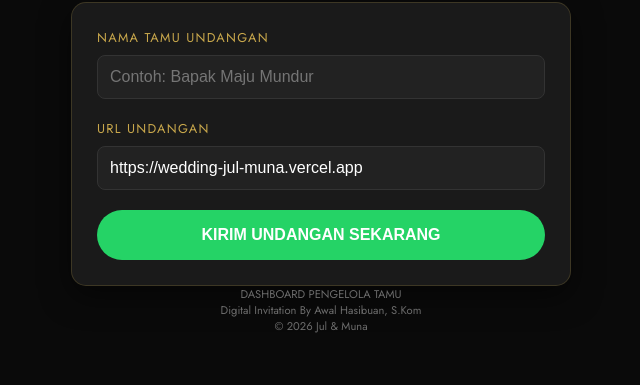
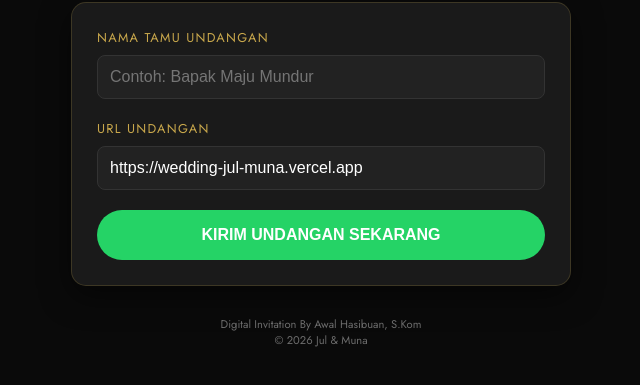
Before and after one commit to awalhs/wedding-jul-muna, a plain HTML site: page dashboard.html in a window 1280 px wide. Shown: the part 105-490 px from the top of the page, without its empty margins (319-959 px from the left). Drawn offline with Linux system fonts and the light colour scheme.

Commit message:
Update dashboard.html

```diff
--- a/dashboard.html
+++ b/dashboard.html
@@ -15,7 +15,7 @@
         input { width: 100%; padding: 12px; background: #222; border: 1px solid #333; color: white; border-radius: 8px; margin-bottom: 20px; box-sizing: border-box; font-size: 1rem; }
         .btn-wa { background: #25d366; color: white; padding: 16px; border-radius: 50px; border: none; width: 100%; cursor: pointer; font-weight: bold; text-transform: uppercase; font-size: 1rem; transition: 0.3s; }
         .btn-wa:hover { background: #20ba5a; transform: translateY(-2px); }
-        .footer { text-align: center; margin-top: 30 weddings; opacity: 0.4; font-size: 0.7rem; }
+        .footer { text-align: center; margin-top: 30px; opacity: 0.4; font-size: 0.7rem; }
     </style>
 </head>
 <body>
@@ -32,9 +32,7 @@
         <button class="btn-wa" onclick="sendWA()">Kirim Undangan Sekarang</button>
     </div>
     <div class="footer">
-        DASHBOARD PENGELOLA TAMU<br>
-        Digital Invitation By Awal Hasibuan, S.Kom<br>
-        © 2026 Jul & Muna
+        Digital Invitation By Awal Hasibuan, S.Kom<br>© 2026 Jul & Muna
     </div>
 </div>
 
@@ -48,14 +46,14 @@
             return;
         }
 
-        // 1. Bersihkan URL
+        // 1. Bersihkan URL dari slash di akhir
         if(base.endsWith('/')) base = base.slice(0,-1);
 
-        // 2. Buat link dengan tanda + agar BIRU UTUH (spasi otomatis jadi +)
+        // 2. Buat link dengan tanda + agar BIRU UTUH di WhatsApp
         const nameUrl = name.replace(/\s+/g, '+');
         const finalLink = base + "/?to=" + nameUrl;
 
-        // 3. Susun Pesan sesuai draf Jul & Muna
+        // 3. Susun Pesan dengan karakter \n untuk baris baru
         const pesan =
             "Yth. Bapak/Ibu/Saudara/i\n" +
             "*" + name + "*\n" +
@@ -84,7 +82,7 @@
             "🙏 Hormat Kami,\n" +
             "_Jul & Muna_";
 
-        // 4. Encode seluruh pesan agar simbol & dan baris baru terbaca sempurna
+        // 4. Encode seluruh pesan agar simbol & dan baris baru terkirim dengan benar
         const encodedPesan = encodeURIComponent(pesan);
 
         // 5. Eksekusi buka WhatsApp
```
